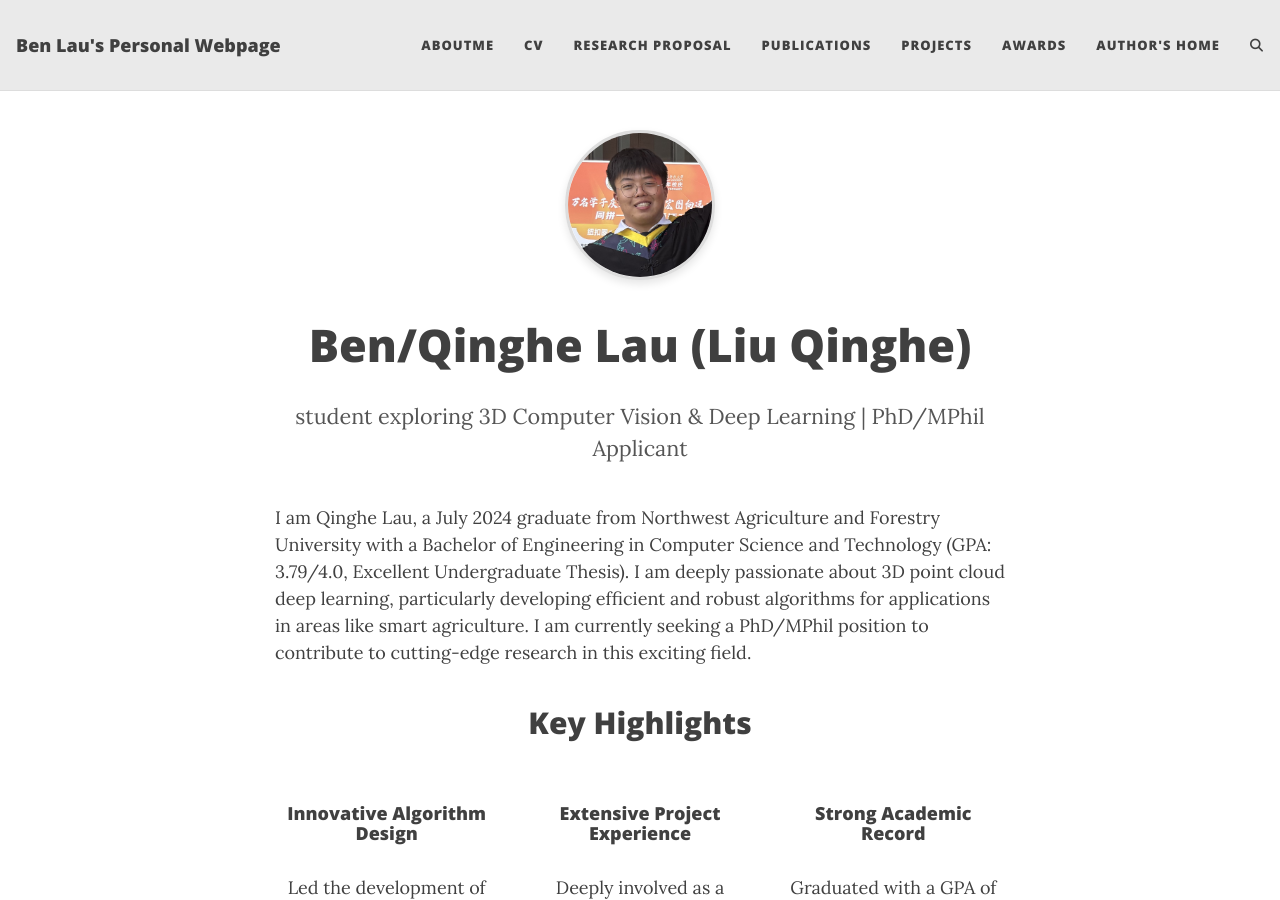
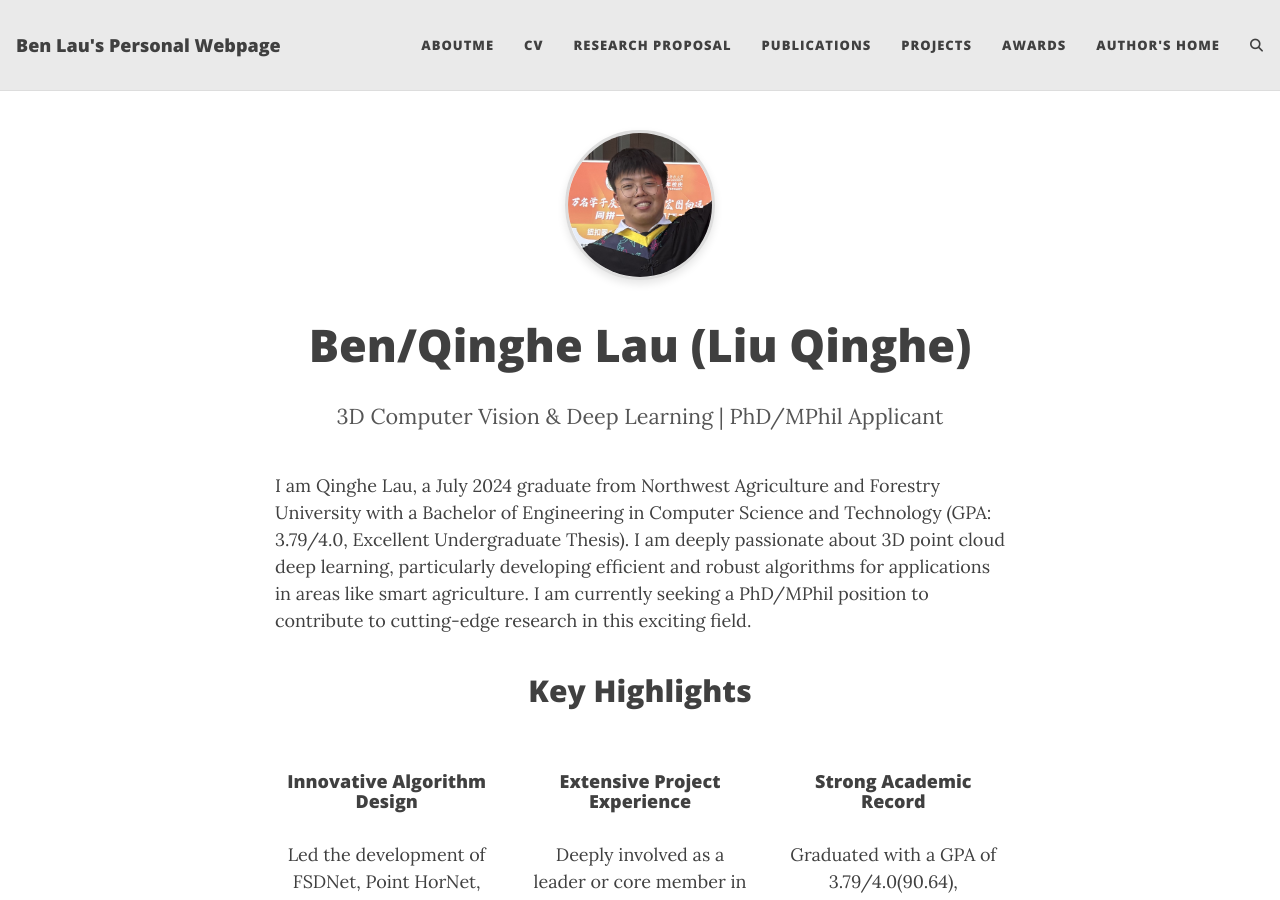
Before and after one commit to Ben-Lau1/Ben-Lau1.github.io, a Jekyll site: the page built from index.html, in a window 1280 px wide and 900 px high. Built offline with Jekyll 4.4.1, drawn with Linux system fonts in a browser that asks for light colours; the list of posts is cut into pages by our own code; comment, search, counter and statistics services are not loaded.

Commit message:
alter-Homepage

```diff
--- a/index.html
+++ b/index.html
@@ -6,7 +6,7 @@ subtitle: Here is everything about Ben. -->
 <div class="home-hero-section" style="text-align: center; margin-bottom: 40px;">
     <img src="./我的照片.jpg" alt="Qinghe Liu - Profile Picture" style="width: 150px; height: 150px; border-radius: 50%; object-fit: cover; margin-bottom: 20px; border: 3px solid #ddd; box-shadow: 0 4px 8px rgba(0,0,0,0.1);">
     <h1 style="font-size: 2.5em; margin-top: 20px;">Ben/Qinghe Lau (Liu Qinghe)</h1>
-    <p style="font-size: 1.2em; color: #555;">student exploring 3D Computer Vision & Deep Learning  | PhD/MPhil Applicant</p>
+    <p style="font-size: 1.2em; color: #555;">3D Computer Vision & Deep Learning  | PhD/MPhil Applicant</p>
 </div>
 
 <div class="home-introduction">
```
